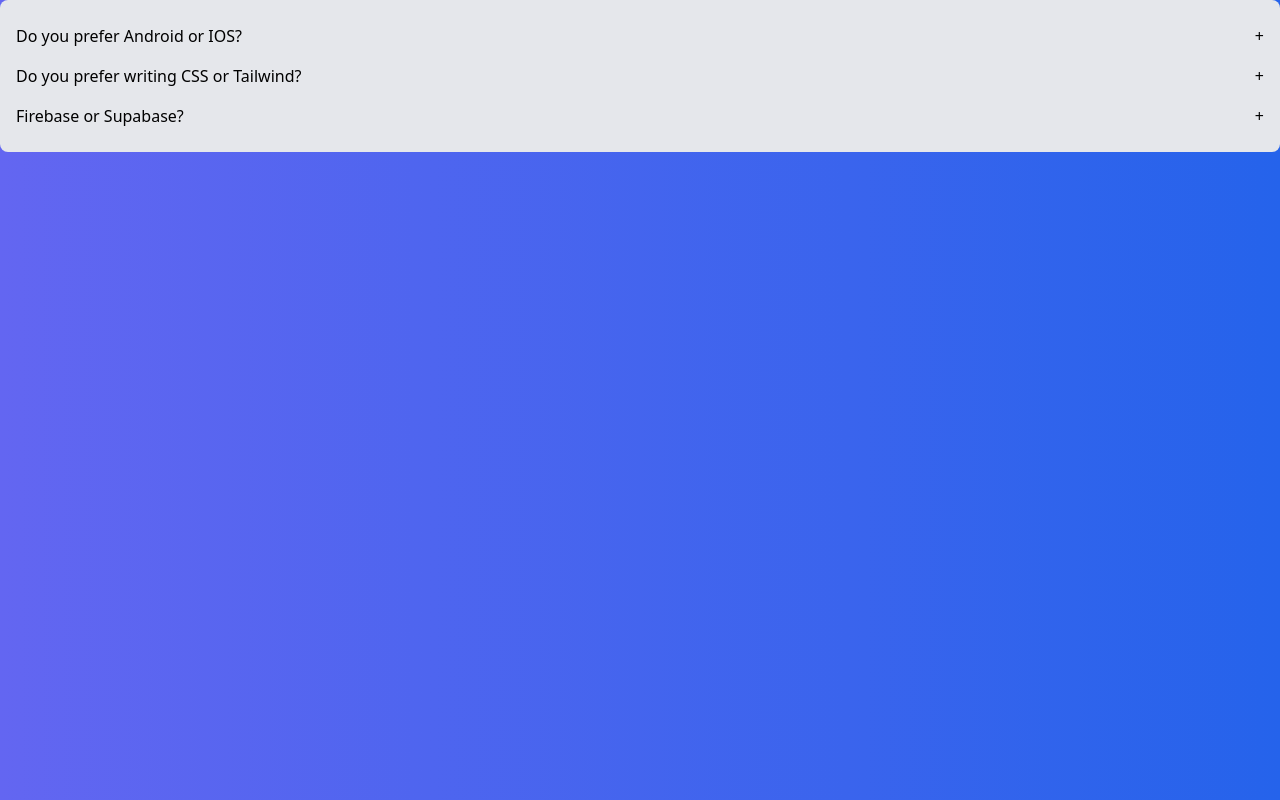
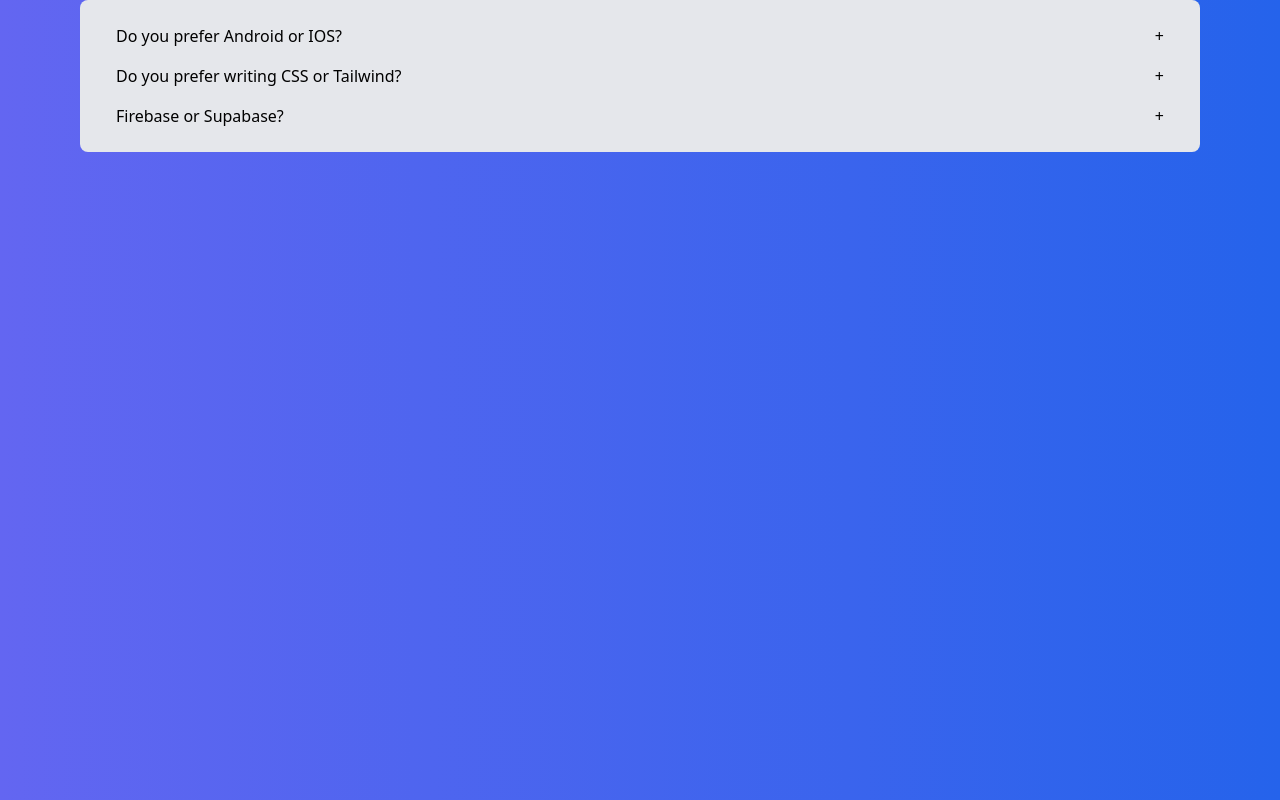
Before and after one commit to kachamachkov/Accordion, a React (Vite) app: page / in a window 1280 px wide. Built offline with nearby package versions, Linux system fonts and the light colour scheme.

Commit message:
Update Readme

```diff
--- a/src/components/Accordion.jsx
+++ b/src/components/Accordion.jsx
@@ -7,7 +7,7 @@
     const [accordionOpen, setAccordionOpen] = useState(false);
 
     return (
-        <div className="py-2">
+        <div className="py-2 mx-5">
             <button className="flex justify-between w-full" onClick={() => setAccordionOpen(state => !state)}>
                 <span>{title}</span>
                 {accordionOpen ? <span>-</span> : <span>+</span>}
--- a/src/components/FAQ.jsx
+++ b/src/components/FAQ.jsx
@@ -2,7 +2,7 @@
 
 const FAQ = () => {
     return (
-        <div className="p-4 bg-gray-200 rounded-lg">
+        <div className="mx-20  p-4 bg-gray-200 rounded-lg">
             <Accordion title='Do you prefer Android or IOS?' answer='I like to use IOS' />
             <Accordion title='Do you prefer writing CSS or Tailwind?' answer='I like to use Tailwind' />
             <Accordion title='Firebase or Supabase?' answer='I prefer Firebase' />
```
Also changed, not shown: 1 other file (tests, documents, lock files or other folders).
